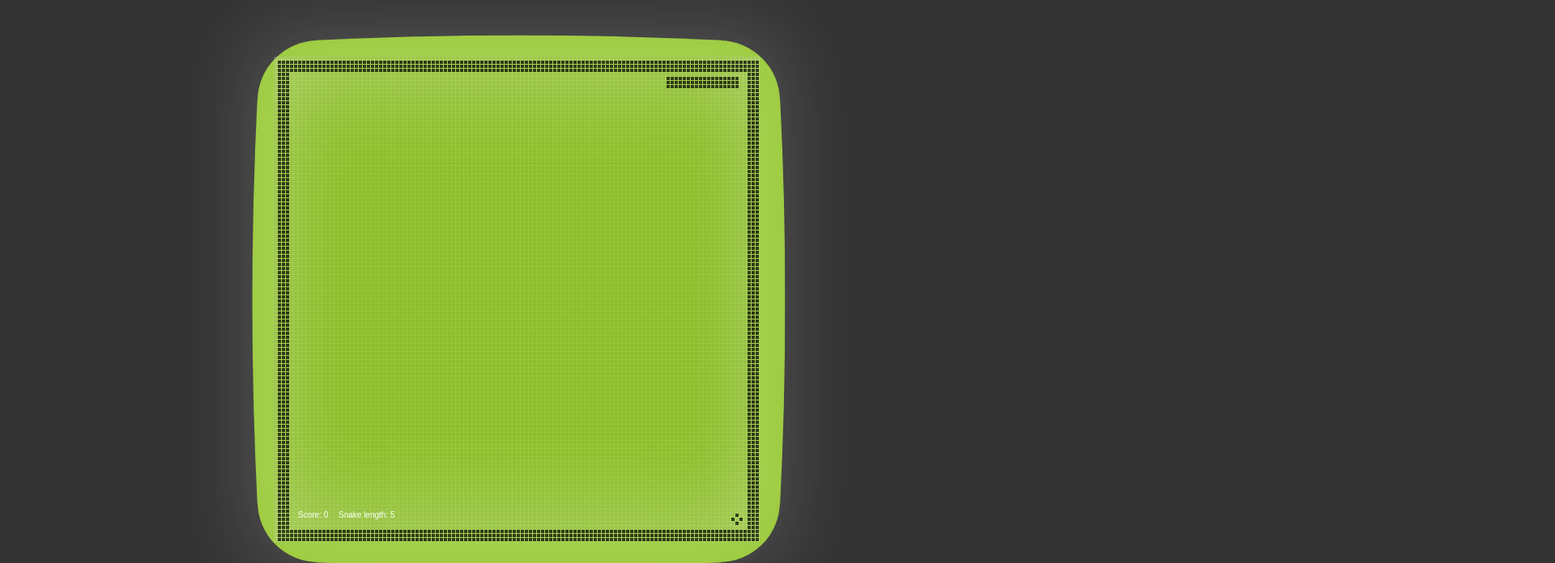
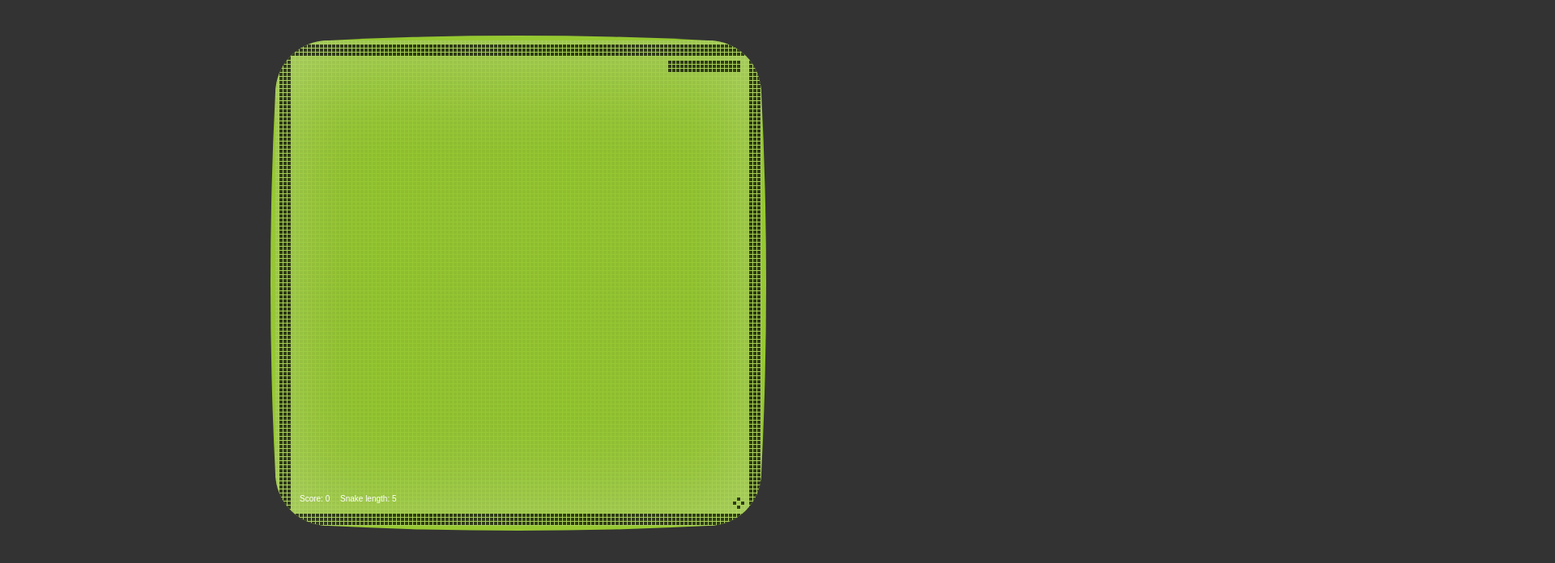
Before and after one commit to Calanthe/snake13k, a plain HTML site: page index.html in a window 1280 px wide. Shown: the top 696 px of the page at 81% size, 1920 px wide, since content can reach past the window. Drawn offline with Linux system fonts and the light colour scheme.

Commit message:
Screen style updates

```diff
--- a/index.html
+++ b/index.html
@@ -7,10 +7,13 @@
 		/* TODO: clean it up! */
 		body { background: #333; overflow: hidden; }
 		.screen {
+			width: 600px;
+			height: 600px;
 			margin: 50px auto;
 			position: relative;
-			border-radius: 75px;
-			padding: 20px 25px 25px 20px; width: 600px; background: rgb(150,200,50); transition: 200ms }
+			border-radius: 65px;
+			background: rgb(150,200,50);
+			transition: 200ms }
 		body.tron .screen { background: black }
 		.screen:after, .screen:before {
 			content: '';
@@ -21,7 +24,7 @@
 			border-radius: 100%;
 			-webkit-transform: scaleX(4) scaleY(1.02);
 			transform: scaleX(4) scaleY(1.02);
-			clip: rect(0, 385px, 650px, 260px);
+			clip: rect(0, 360px, 650px, 240px);
 			z-index: -1;
 		}
 		.screen:after {
@@ -30,12 +33,14 @@
 		}
 
 		canvas {
+			border-radius: 65px;
+			width: 600px;
+			height: 600px;
 			display: block;
 			margin: 0 auto;
 			box-shadow:
 			inset 0px 50px 100px rgba(255,255,255,0.2),
-			inset 0px -50px 100px rgba(255,255,255,0.2),
-				  0px 0px 100px 20px rgba(255,255,255,0.2);
+			inset 0px -50px 100px rgba(255,255,255,0.2);
 		}
 		#controls { text-align: center; }
 	</style>
```
